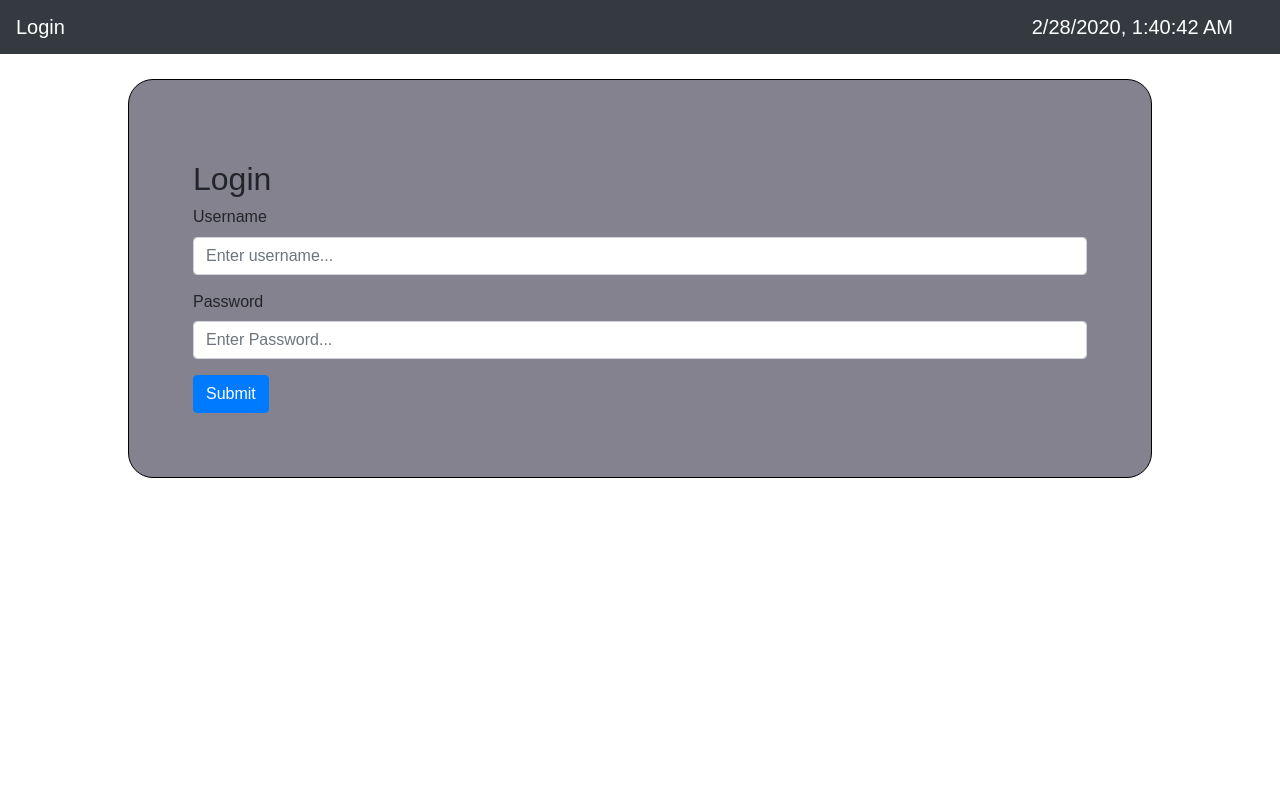
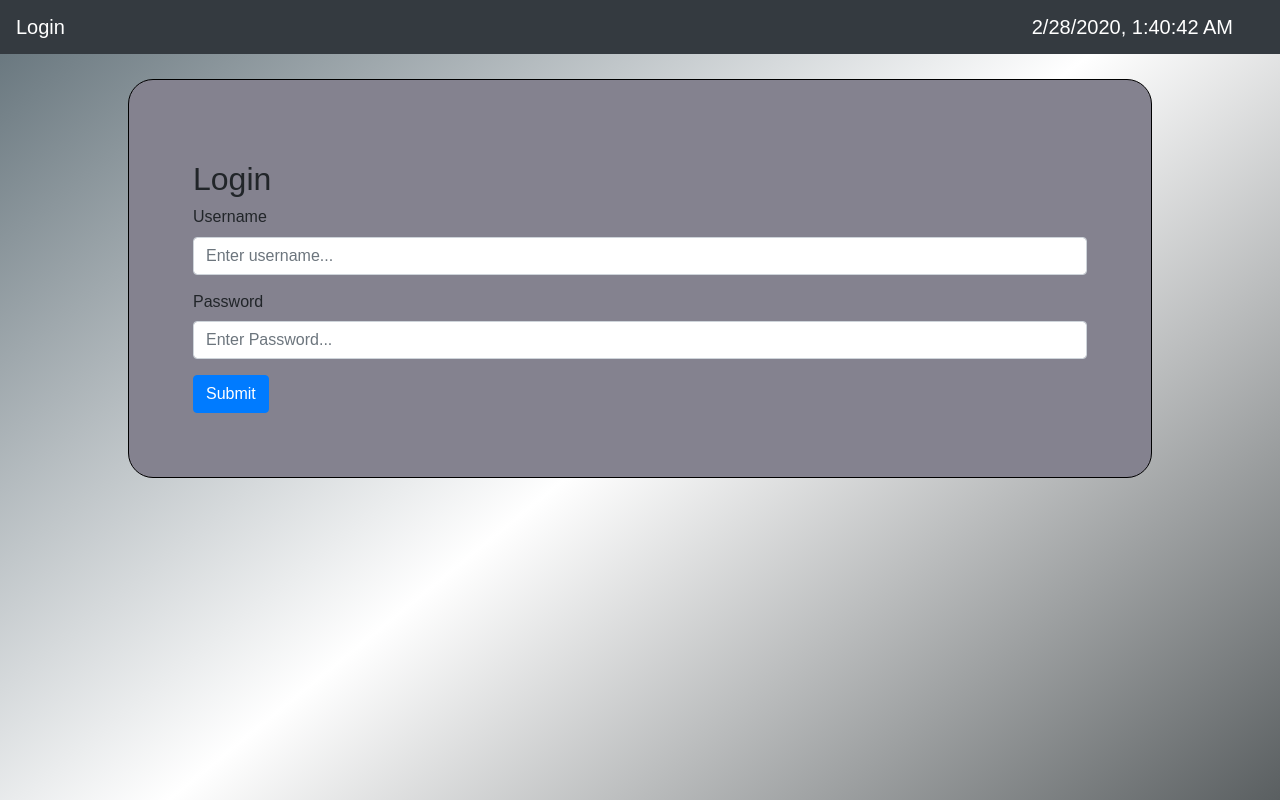
Before and after one commit to AshenCat/capstone-abc-store, a React (Create React App) app: page / in a window 1280 px wide. Built offline with nearby package versions, Linux system fonts and the light colour scheme.

Commit message:
UI improvements

```diff
--- a/src/App.css
+++ b/src/App.css
@@ -1,15 +1,34 @@
+
+
 * {
   box-sizing: border-box;
   margin: 0;
   padding: 0;
 }
 
+html{
+  height: 100%
+}
 body {
   font-family: Arial, Helvetica, sans-serif;
   line-height: 1.4;
+  background-image: linear-gradient(141deg, #617078 0%, white 51%, #5A5F61 100%);
+  background-attachment: fixed;
+  min-height: 100%
 }
 
-App {
-  width: 100%;
-  display: block;
+.no-mr {
+  margin-right: 0 !important;
 }
+
+.route {
+  width: 100px;
+}
+
+table {
+  background: rgba( 255, 255, 255, .6)
+}
+
+.list-group {
+  min-width: 150px;
+}
```
